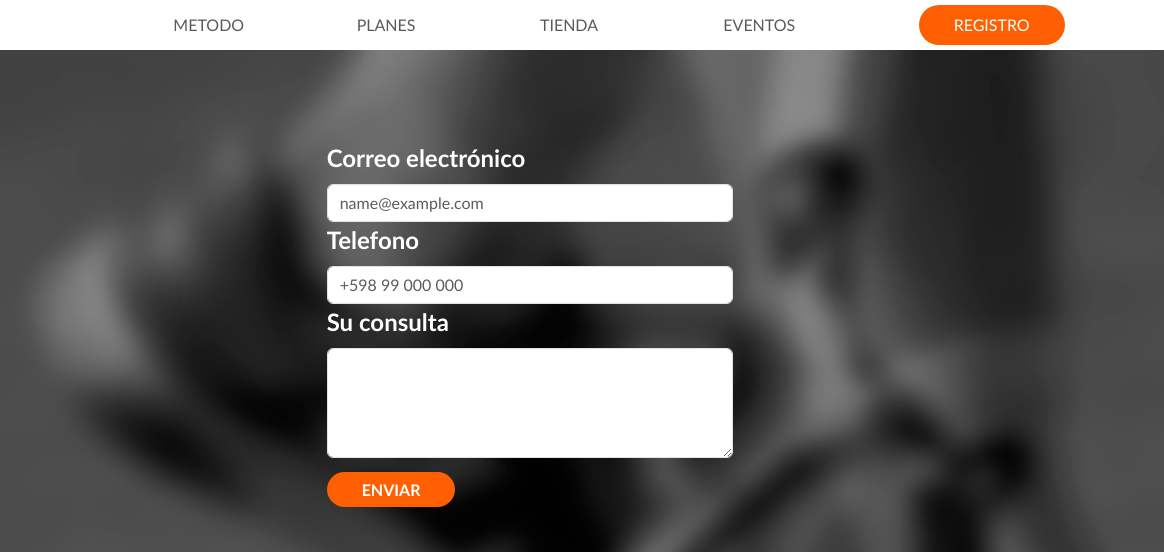
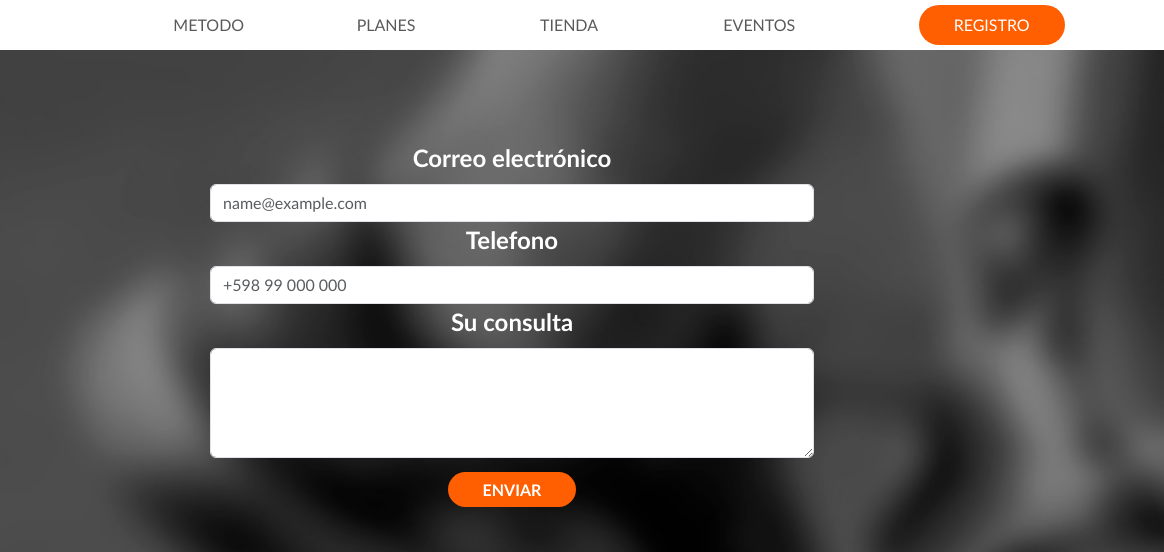
Before and after one commit to julian-raviolo/armonia-39385, a plain HTML site: page pages/registro.html in a window 1280 px wide. Shown: the top 552 px of the page, 116-1280 px from the left. Drawn offline with nearby package versions, Linux system fonts and the light colour scheme.

```diff
--- a/css/main.css
+++ b/css/main.css
@@ -355,14 +355,11 @@
 .formulario{
     background-image: url(../assets/back-contact.jpg);
     background-repeat: no-repeat;
-    background-size: 200%;
+    background-size: 250%;
     height: 600px;
     margin-left: 0px;
     margin-top: 40px;
-}
-
-.form-label{
-    padding-right: 8px;
+    text-align: center;
 }
 
 
--- a/pages/registro.html
+++ b/pages/registro.html
@@ -38,7 +38,8 @@
 <main>
 <!--formulario-->
         <section>
-            <div class="formulario row row-cols-1 row-cols-sm-1 row-cols-md-1 row-cols-lg-3">
+            <div class="formulario">
+                <div class="container-fluid row row-cols-2">
                     <form action="" method="">
                         <div class="col"></div>
                         <div class="col">
@@ -60,6 +61,7 @@
                         </div>
                         <div class="col"></div>
                     </form>
+                </div>
             </div>
         </section>
 </main>
```
Also changed, not shown: pages/eventos.html (indentation only). Lines whose indentation alone changed are shown as unchanged.
